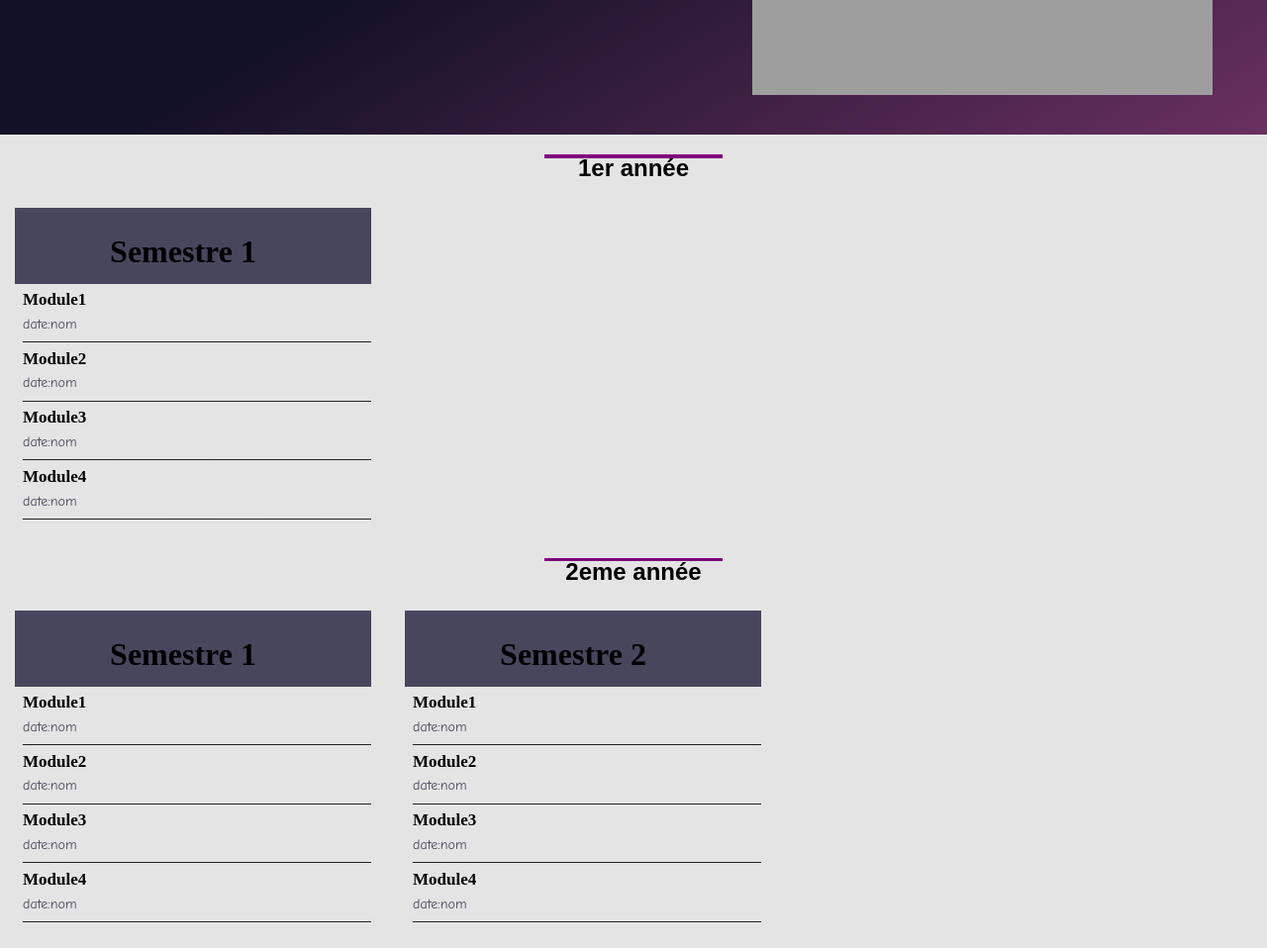
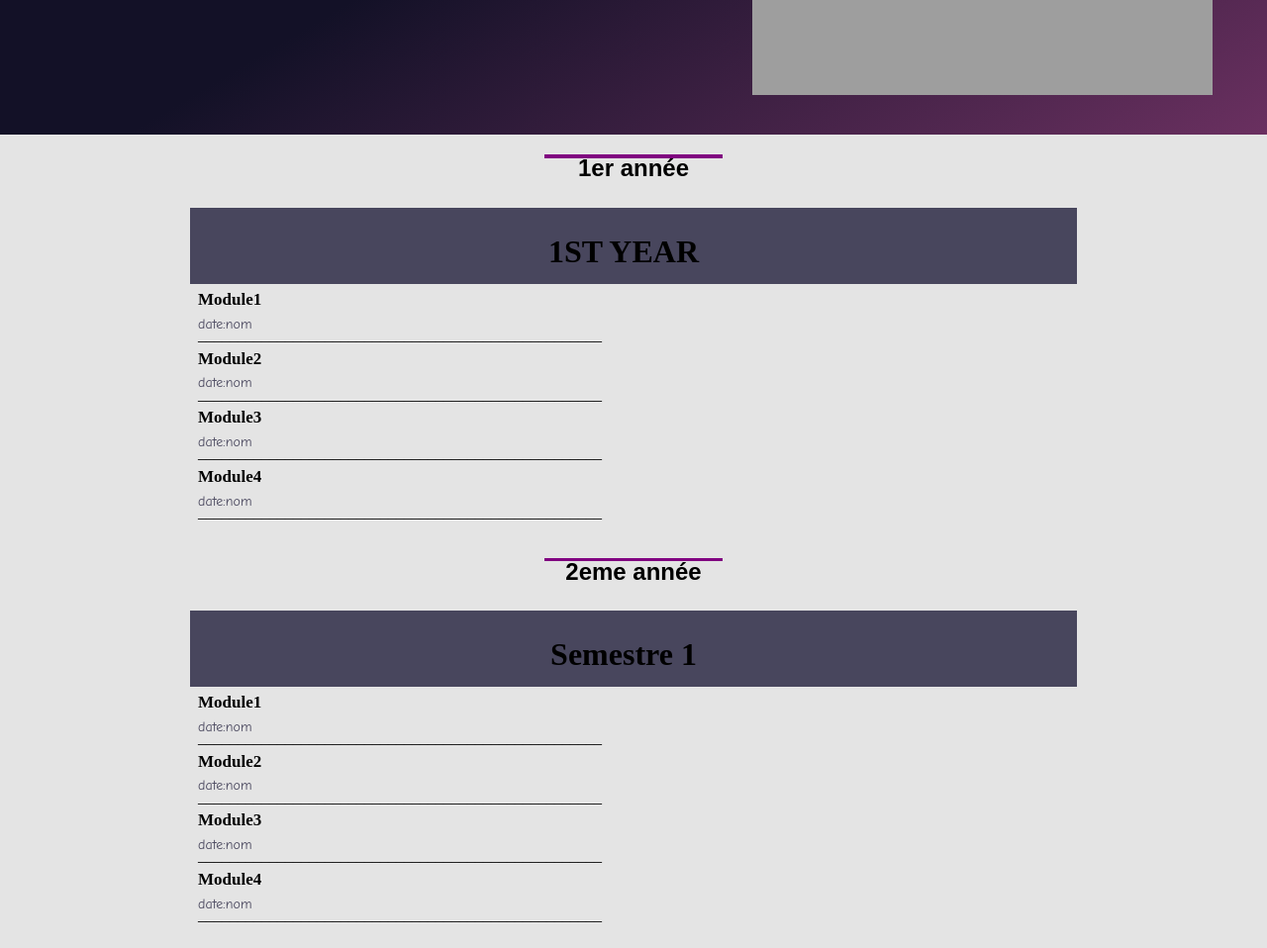
Before and after one commit to Alaeddine-Nasri/Tresor-ISM, a plain HTML site: page index.html in a window 1280 px wide. Shown: the part 624-1582 px from the top of the page at 99% size. Drawn offline with Linux system fonts and the light colour scheme; grey boxes are pictures that could not be loaded.

Commit message:
text align center for iframes

```diff
--- a/1s.css
+++ b/1s.css
@@ -6,6 +6,7 @@ header{
 }
 h1{
     text-align:center;
+    font-family: Bebas Neue;
 }
 .container{
     margin-left: 5px;
--- a/1s1.html
+++ b/1s1.html
@@ -8,7 +8,7 @@
     </head>
     <body>
         <header>
-            <h1>Semestre 1</h2>
+            <h1>1ST YEAR</h2>
         </header>
         <section class="container">
             <div class="info">
--- a/index.html
+++ b/index.html
@@ -47,7 +47,7 @@
   <div id="ADN"><img id="ADN" src="brainsite.png" alt="ADN"></div>
  <!--<div id="test"><img id="test" src="test2.png" alt="Circle"></div>-->
   <div>
-      <section class="Container" >
+      <section class="Containerb" >
           <h3 class="years">1er année</h3>
       <iframe class="s1" src="1s1.html">
         </iframe>
--- a/style.css
+++ b/style.css
@@ -242,6 +242,13 @@ input{
   height: 40px;
   border: #48465D solid 2px;
 }
+.s1{
+  text-align: center;
+  width: 70%;
+}
+.Containerb{
+  text-align: center;
+}
 /***********************iframes*******************/
 
 iframe{
```
